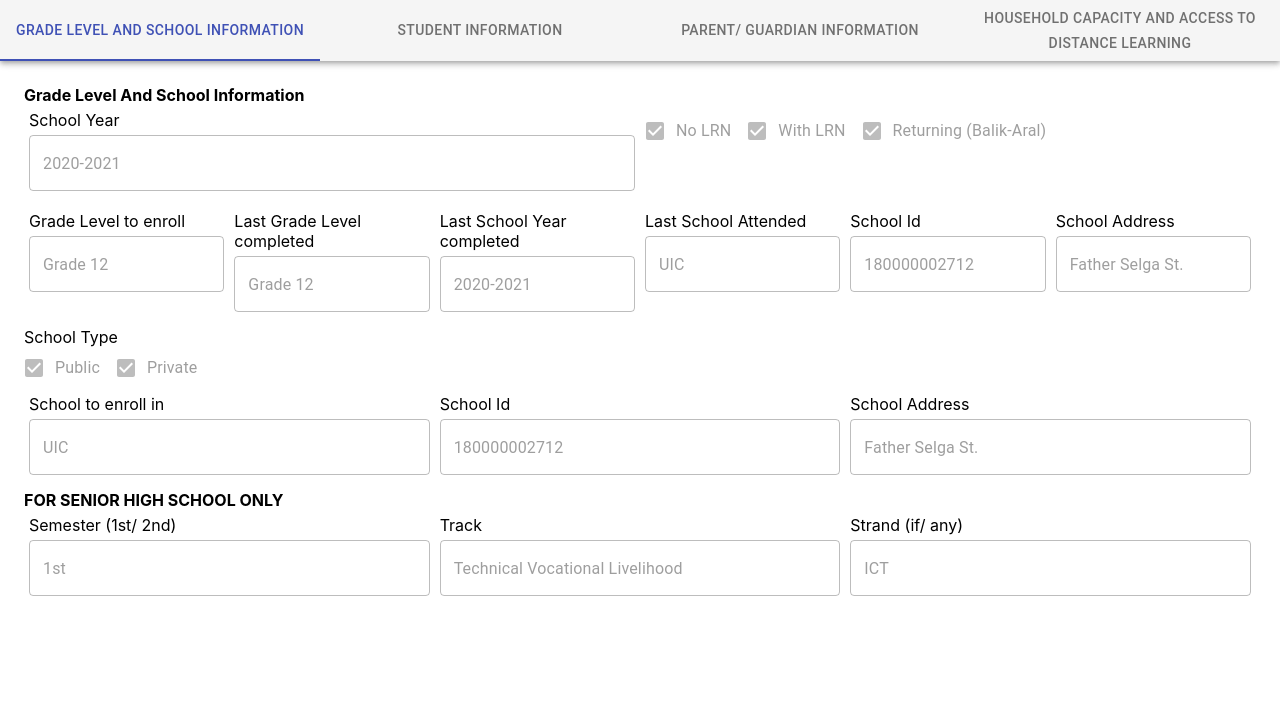
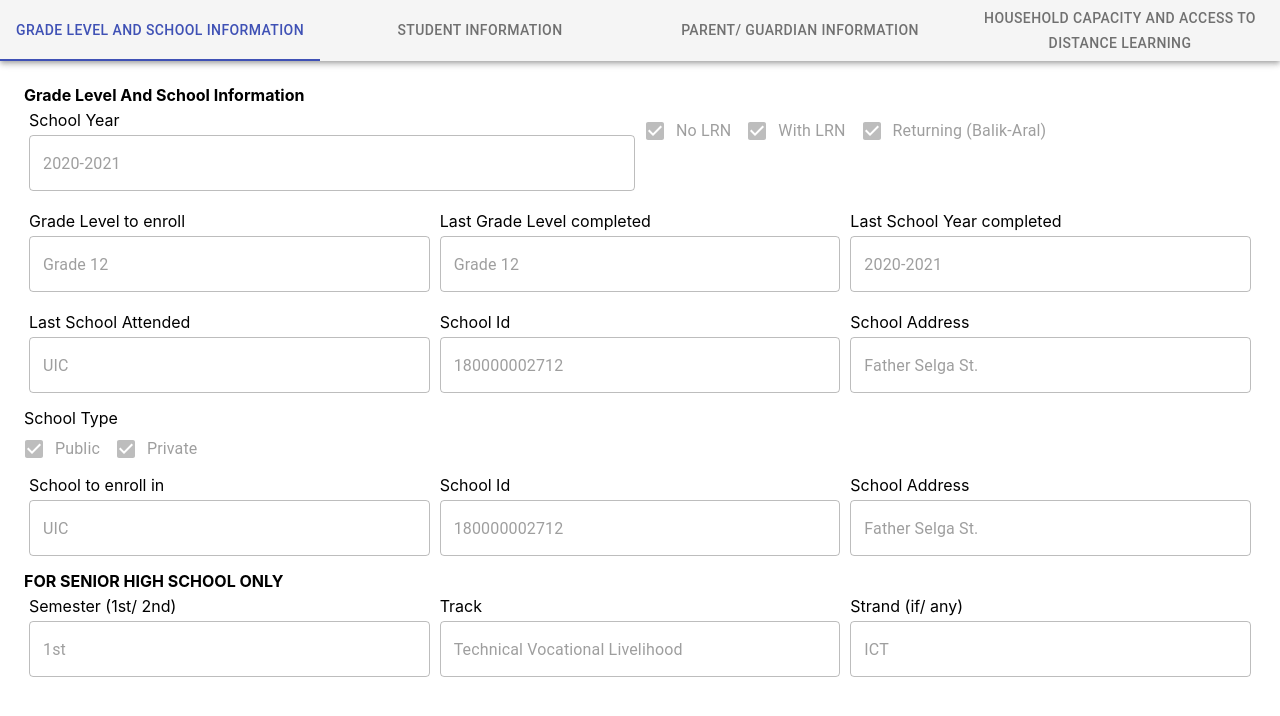
Before and after one commit to nonsense00027/dorshs, a React (Create React App) app: page / in a window 1280 px wide. Shown: the top 716 px of the page. Built offline with nearby package versions, Linux system fonts and the light colour scheme.

Commit message:
Nice1Baby

```diff
--- a/src/App.js
+++ b/src/App.js
@@ -19,7 +19,7 @@ function App() {
           <Route path="/enrollment">
             <Enrollment />
           </Route>
-          <Route path="/student/:lrn">
+          <Route path="/student">
             <Student />
           </Route>
           <Route path="/">
--- a/src/pages/Student/Dashboard/SchoolInfo.js
+++ b/src/pages/Student/Dashboard/SchoolInfo.js
@@ -55,12 +55,15 @@ export default function FormPropsTextFields() {
           </p>
           <TextField fullWidth disabled id="standard-disabled"  defaultValue="Grade 12" variant="outlined" />
         </div>
+
         <div className="col">
           <p>
             Last School Year completed
           </p>
           <TextField fullWidth disabled id="standard-disabled"  defaultValue="2020-2021" variant="outlined" />
         </div>
+      </div>
+      <div className="row">
         <div className="col">
           <p>
             Last School Attended
```
